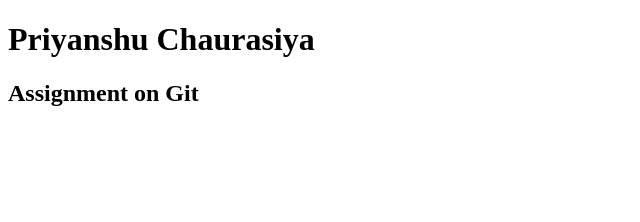
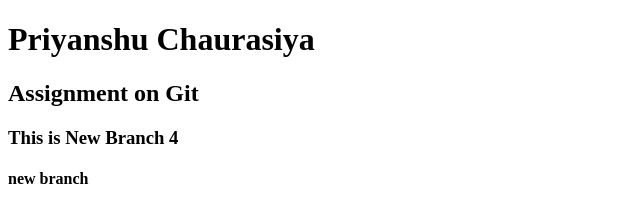
Before and after one commit to priyanshuPC/Assignment-1-, a plain HTML site: page index.html in a window 1280 px wide. Shown: the whole page, without its empty margins (0-640 px from the left). Drawn offline with Linux system fonts and the light colour scheme.

Commit message:
new branch

```diff
--- a/index.html
+++ b/index.html
@@ -8,5 +8,7 @@
 <body>
     <h1>Priyanshu Chaurasiya</h1>
     <h2>Assignment on Git</h2>
+    <h3>This is New Branch 4</h3>
+    <h4>new branch</h4>
 </body>
 </html>
```
